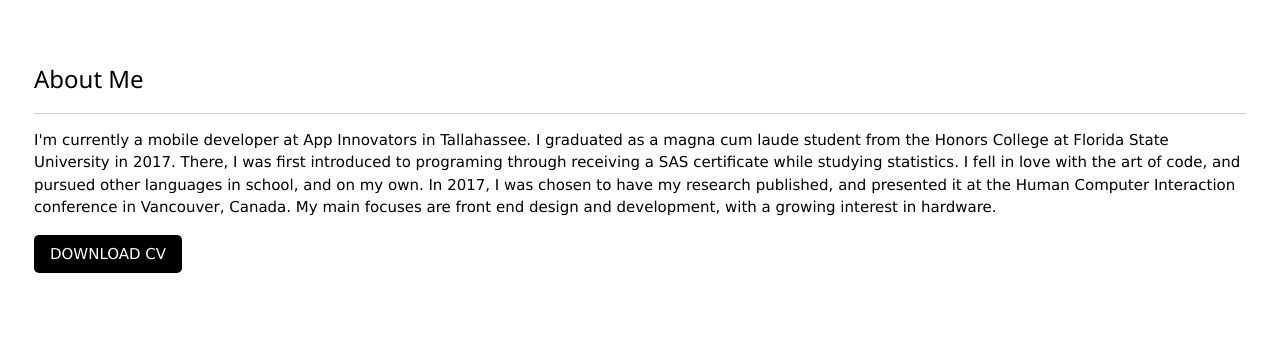
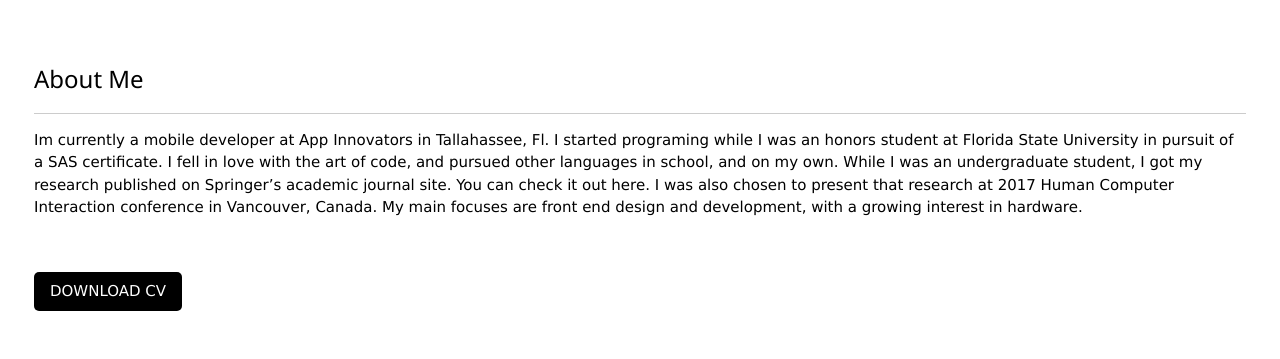
Before and after one commit to kimmychampagne/kimmychampagne.github.io, a plain HTML site: page index.html in a window 1280 px wide. Shown: the part 860-1219 px from the top of the page. Drawn offline with Linux system fonts and the light colour scheme; some packages are replaced by stand-ins of ours.

Commit message:
updated about me

```diff
--- a/index.html
+++ b/index.html
@@ -54,8 +54,8 @@
   <!-- About Section -->
   <div class="w3-container w3-padding-32" id="about">
     <h3 class="w3-border-bottom w3-border-light-grey w3-padding-16">About Me</h3>
-    <p> I'm currently a mobile developer at App Innovators in Tallahassee. I graduated as a magna cum laude student from the Honors College at Florida State University in 2017. There, I was first introduced to programing through receiving a SAS certificate while studying statistics. I fell in love with the art of code, and pursued other languages in school, and on my own. In 2017, I was chosen to have my research published, and presented it at the Human Computer Interaction conference in Vancouver, Canada. My main focuses are front end design and development, with a growing interest in hardware.
-<br>
+<p>Im currently a mobile developer at App Innovators in Tallahassee, Fl. I started programing while I was an honors student at Florida State University in pursuit of a SAS certificate. I fell in love with the art of code, and pursued other languages in school, and on my own. While I was an undergraduate student, I got my research published on Springer’s academic journal site. You can check it out <a href="https://link.springer.com/chapter/10.1007/978-3-319-58077-7_13">here.</a> I was also chosen to present that research at 2017 Human Computer Interaction conference in Vancouver, Canada. My main focuses are front end design and development, with a growing interest in hardware.  </p>
+    <br>
     <button class="w3-button w3-black w3-section" style="border-radius:5px;" type="submit">
           <a href="resume.pdf">DOWNLOAD CV</a>
 
```
